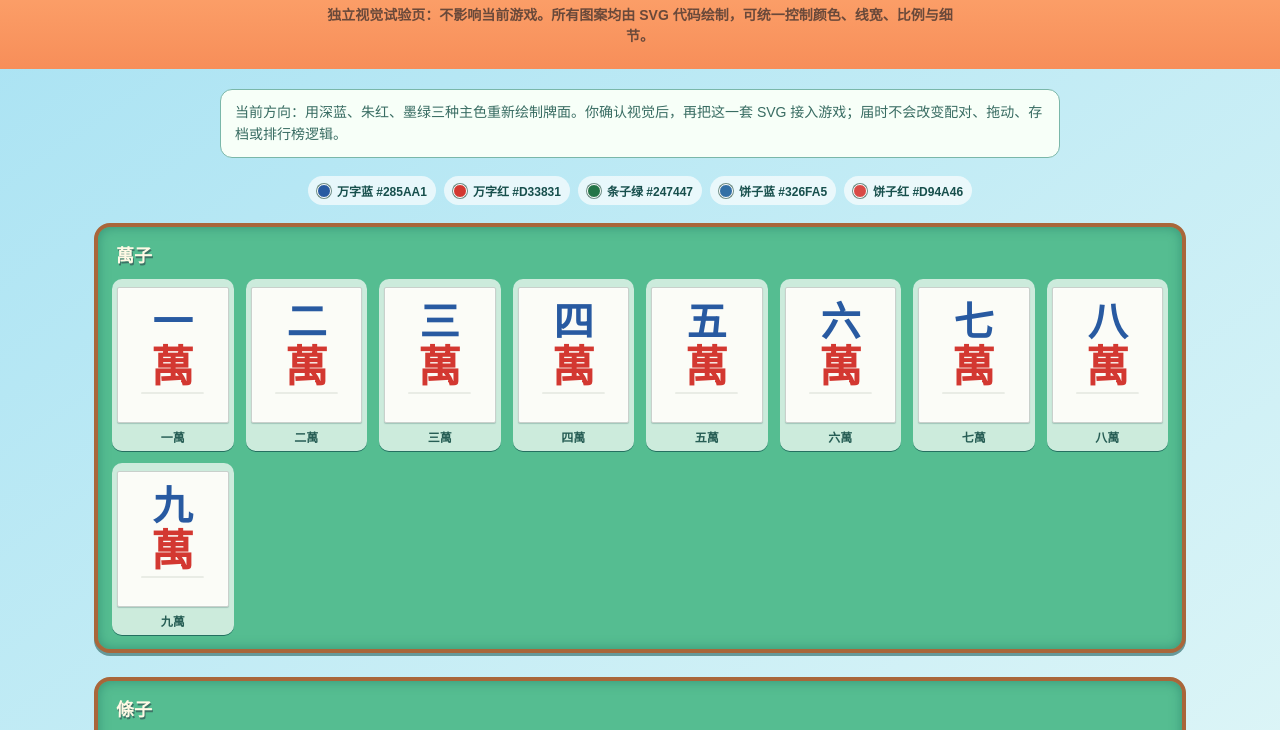
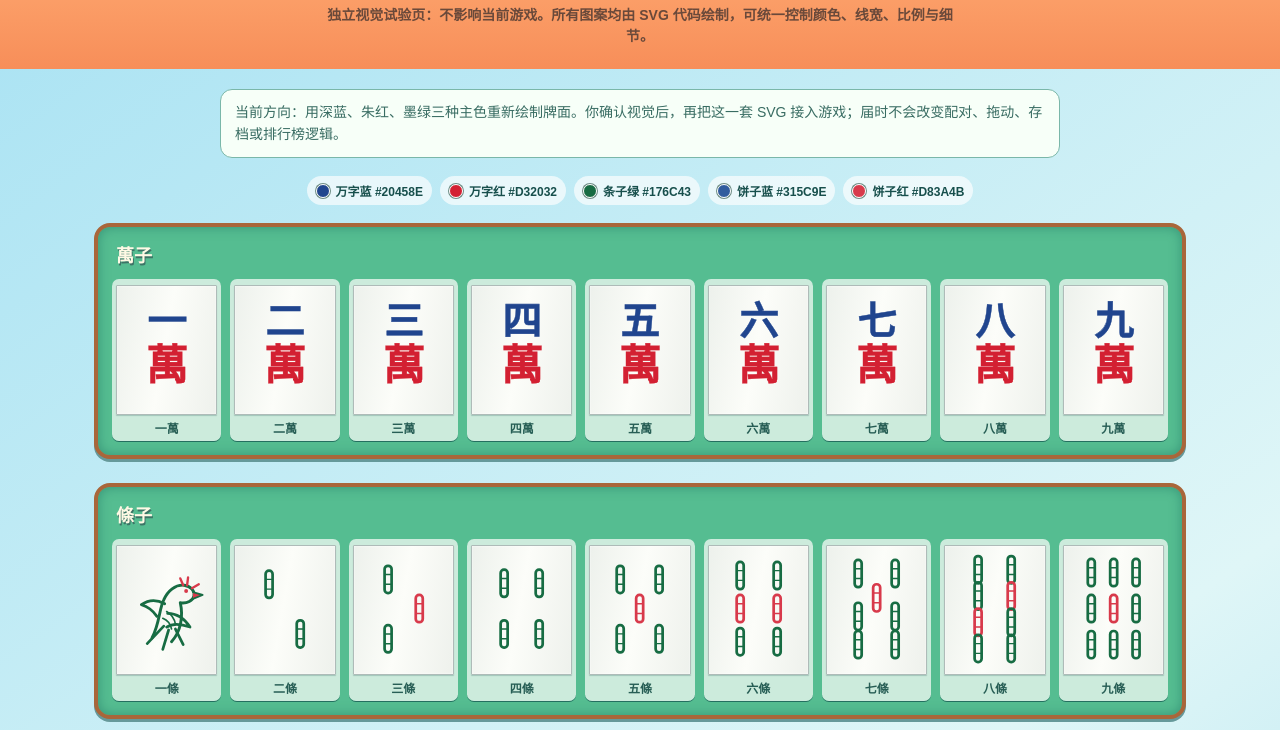
Before and after one commit to th2006464/move-mahjong-hell, a website: page public/tiles-preview.html in a window 1280 px wide. Shown: the part 68-798 px from the top of the page. Drawn offline with Linux system fonts and the light colour scheme.

Commit message:
style: refine SVG mahjong tile artwork

```diff
--- a/public/tiles-preview.html
+++ b/public/tiles-preview.html
@@ -5,12 +5,12 @@
   <meta name="viewport" content="width=device-width,initial-scale=1,maximum-scale=1,user-scalable=no">
   <title>挪对对 · SVG 麻将牌面预览</title>
   <style>
-    :root{--ink:#174f4c;--paper:#fbfcf7;--red:#d33831;--blue:#285aa1;--green:#247447;--line:#c9d0cb}
+    :root{--ink:#174f4c;--paper:#f5f7f1;--red:#d32032;--blue:#20458e;--green:#176c43;--line:#aebbb8}
     *{box-sizing:border-box}body{margin:0;min-height:100dvh;background:linear-gradient(145deg,#a8e2f3,#dff6f7 58%,#9bd9ed);font-family:"PingFang SC",Arial,sans-serif;color:var(--ink)}
     header{padding:28px 20px 22px;text-align:center;background:linear-gradient(#ffad75,#f78e59);color:#fff8e8;text-shadow:1px 2px #92593d}h1{margin:0;font-size:26px}header p{max-width:640px;margin:8px auto 0;font-size:14px;line-height:1.5;text-shadow:none;color:#6a493a;font-weight:700}
     main{width:min(1120px,100%);margin:auto;padding:20px 14px 42px}.note{margin:0 auto 18px;padding:12px 14px;max-width:840px;border:1px solid #7ab7a9;border-radius:12px;background:#f7fff8;color:#386c62;font-size:14px;line-height:1.55}
-    .section{margin:18px 0 24px;padding:14px;border:4px solid #a9663a;border-radius:16px;background:#55bd91;box-shadow:inset 0 0 12px #176b5e80,0 3px #66999a}.section h2{margin:0 0 12px;padding-left:4px;color:#fff9e5;text-shadow:1px 2px #3d7366;font-size:18px}.tiles{display:grid;grid-template-columns:repeat(auto-fit,minmax(108px,1fr));gap:12px}
-    .sample{min-width:0;padding:8px 5px 6px;border-radius:10px;background:#eaf7efcc;text-align:center;box-shadow:0 1px #246f60}.sample b{display:block;margin-top:5px;font-size:12px;color:#275e55}.tile{display:grid;place-items:center;width:100%;aspect-ratio:1/1.22;border:1px solid var(--line);border-radius:2px;background:var(--paper);box-shadow:inset 0 0 3px #fff,0 1px 1px #4a777555;overflow:hidden}.tile svg{width:94%;height:94%;display:block}
+    .section{margin:18px 0 24px;padding:14px;border:4px solid #a9663a;border-radius:16px;background:#55bd91;box-shadow:inset 0 0 12px #176b5e80,0 3px #66999a}.section h2{margin:0 0 12px;padding-left:4px;color:#fff9e5;text-shadow:1px 2px #3d7366;font-size:18px}.tiles{display:grid;grid-template-columns:repeat(auto-fit,minmax(94px,1fr));gap:9px}
+    .sample{min-width:0;padding:6px 4px 5px;border-radius:7px;background:#eaf7efcc;text-align:center;box-shadow:0 1px #246f60}.sample b{display:block;margin-top:4px;font-size:12px;color:#275e55}.tile{display:grid;place-items:center;width:100%;aspect-ratio:1/1.28;border:1px solid var(--line);border-radius:1px;background:linear-gradient(100deg,#edf1ec,#fcfdf9 48%,#eef1ec);box-shadow:inset 0 0 2px #fff,0 1px 1px #4a777555;overflow:hidden}.tile svg{width:98%;height:98%;display:block}
     .palette{display:flex;flex-wrap:wrap;justify-content:center;gap:8px;margin:18px auto;max-width:840px}.swatch{display:flex;align-items:center;gap:6px;padding:6px 9px;border-radius:20px;background:#ffffffaa;font-size:12px;font-weight:800}.dot{width:14px;height:14px;border-radius:50%;border:1px solid #fff;box-shadow:0 0 0 1px #708e86}
     footer{text-align:center;color:#4d7772;font-size:12px}@media(max-width:520px){header{padding-top:22px}h1{font-size:22px}.tiles{grid-template-columns:repeat(5,1fr);gap:6px}.section{padding:8px;border-width:3px}.section h2{font-size:15px;margin-bottom:7px}.sample{padding:4px 2px;border-radius:5px}.sample b{margin-top:3px;font-size:10px}.note{font-size:12px}}
   </style>
@@ -23,7 +23,7 @@
   <main>
     <p class="note">当前方向：用深蓝、朱红、墨绿三种主色重新绘制牌面。你确认视觉后，再把这一套 SVG 接入游戏；届时不会改变配对、拖动、存档或排行榜逻辑。</p>
     <div class="palette">
-      <span class="swatch"><i class="dot" style="background:#285aa1"></i>万字蓝 #285AA1</span><span class="swatch"><i class="dot" style="background:#d33831"></i>万字红 #D33831</span><span class="swatch"><i class="dot" style="background:#247447"></i>条子绿 #247447</span><span class="swatch"><i class="dot" style="background:#326fa5"></i>饼子蓝 #326FA5</span><span class="swatch"><i class="dot" style="background:#d94a46"></i>饼子红 #D94A46</span>
+      <span class="swatch"><i class="dot" style="background:#20458e"></i>万字蓝 #20458E</span><span class="swatch"><i class="dot" style="background:#d32032"></i>万字红 #D32032</span><span class="swatch"><i class="dot" style="background:#176c43"></i>条子绿 #176C43</span><span class="swatch"><i class="dot" style="background:#315c9e"></i>饼子蓝 #315C9E</span><span class="swatch"><i class="dot" style="background:#d83a4b"></i>饼子红 #D83A4B</span>
     </div>
     <section class="section"><h2>萬子</h2><div class="tiles" id="man"></div></section>
     <section class="section"><h2>條子</h2><div class="tiles" id="bam"></div></section>
@@ -33,18 +33,20 @@
   </main>
   <script>
     const NS='http://www.w3.org/2000/svg';
-    const colors={red:'#d33831',blue:'#285aa1',green:'#247447',dotBlue:'#326fa5',dotRed:'#d94a46',dark:'#174f4c',paper:'#fbfcf7'};
+    const colors={red:'#d32032',blue:'#20458e',green:'#176c43',dotBlue:'#315c9e',dotRed:'#d83a4b',dark:'#124f38',paper:'#f7f8f3'};
     const cn=['一','二','三','四','五','六','七','八','九'];
     const svg=(content,label)=>`<svg viewBox="0 0 100 122" role="img" aria-label="${label}" xmlns="${NS}">${content}</svg>`;
     const stroke=(color,width=3)=>`fill="none" stroke="${color}" stroke-width="${width}" stroke-linecap="round" stroke-linejoin="round"`;
-    function man(n){return svg(`<text x="50" y="43" text-anchor="middle" font-family="STKaiti,KaiTi,serif" font-size="39" font-weight="900" fill="${colors.blue}">${cn[n-1]}</text><text x="50" y="87" text-anchor="middle" font-family="STKaiti,KaiTi,serif" font-size="42" font-weight="900" fill="${colors.red}">萬</text><path d="M20 98h60" ${stroke('#d8ddd4',1)}/>` ,`${cn[n-1]}萬`)}
-    function bird(){return `<g ${stroke(colors.green,3)}><path d="M28 76c6-22 18-33 31-34 4 0 9 2 12 6-7 3-10 8-10 15 7-2 13 1 17 7-12 3-20 2-27-1-2 11-8 20-18 26"/><path d="M42 58l-11-7M47 52l-5-13M60 57l9-12M56 67l13 5M34 76l-8 11"/><circle cx="63" cy="52" r="1.8" fill="${colors.red}" stroke="none"/></g>`}
-    function bambooStick(x,y,red=false){return `<g><rect x="${x-4}" y="${y-12}" width="8" height="24" rx="3" fill="${red?colors.dotRed:colors.green}"/><path d="M${x-4} ${y-4}h8M${x-4} ${y+4}h8" ${stroke('#e2f5e8',1)}/></g>`}
-    const bamPositions={2:[[31,34],[69,83]],3:[[31,30],[50,59],[69,88]],4:[[31,33],[69,33],[31,85],[69,85]],5:[[28,30],[72,30],[50,59],[28,88],[72,88]],6:[[28,27],[72,27],[28,59],[72,59],[28,91],[72,91]],7:[[27,27],[73,27],[27,58],[73,58],[50,58],[27,90],[73,90]],8:[[27,25],[50,25],[73,25],[27,61],[73,61],[27,93],[50,93],[73,93]],9:[[27,23],[50,23],[73,23],[27,58],[50,58],[73,58],[27,93],[50,93],[73,93]]};
-    function bam(n){if(n===1)return svg(bird(),'一條');const ps=bamPositions[n];return svg(ps.map(([x,y],i)=>bambooStick(x,y,n>4&&i===Math.floor(ps.length/2))).join(''),`${cn[n-1]}條`)}
-    function pip(x,y,color){return `<g><circle cx="${x}" cy="${y}" r="9" fill="${colors.paper}" stroke="${color}" stroke-width="3"/><circle cx="${x}" cy="${y}" r="3.1" fill="${color}"/><circle cx="${x-3}" cy="${y-3}" r="1" fill="#fff"/></g>`}
-    const dotPositions={2:[[31,35],[69,84]],3:[[31,28],[50,59],[69,90]],4:[[30,31],[70,31],[30,87],[70,87]],5:[[29,30],[71,30],[50,59],[29,88],[71,88]],6:[[29,26],[71,26],[29,59],[71,59],[29,92],[71,92]],7:[[28,25],[72,25],[28,58],[72,58],[50,58],[28,92],[72,92]],8:[[28,23],[50,23],[72,23],[28,59],[72,59],[28,94],[50,94],[72,94]],9:[[28,21],[50,21],[72,21],[28,58],[50,58],[72,58],[28,95],[50,95],[72,95]]};
-    function dot(n){if(n===1)return svg(`<circle cx="50" cy="60" r="31" fill="${colors.paper}" stroke="${colors.dark}" stroke-width="4"/><circle cx="50" cy="60" r="23" fill="${colors.green}"/><circle cx="50" cy="60" r="16" fill="${colors.paper}"/><circle cx="50" cy="60" r="10" fill="${colors.dotRed}"/><path d="M50 45v30M35 60h30M40 50l20 20M60 50L40 70" ${stroke('#fff7d8',2)}/>`,'一餅');const ps=dotPositions[n];return svg(ps.map(([x,y],i)=>pip(x,y,n===5&&i===2?colors.dotRed:(i%3===0?colors.dotBlue:colors.green))).join(''),`${cn[n-1]}餅`)}
+    function man(n){return svg(`<text x="50" y="45" text-anchor="middle" font-family="STKaiti,KaiTi,serif" font-size="40" font-weight="800" fill="${colors.blue}" stroke="${colors.blue}" stroke-width=".45">${cn[n-1]}</text><text x="50" y="91" text-anchor="middle" font-family="STKaiti,KaiTi,serif" font-size="43" font-weight="900" fill="${colors.red}" stroke="${colors.red}" stroke-width=".35">萬</text>`,`${cn[n-1]}萬`)}
+    function bird(){return `<g stroke="${colors.green}" stroke-linecap="round" stroke-linejoin="round"><path d="M35 90c8-15 7-29 12-39 4-9 12-16 21-15 7 1 11 6 10 11-1 5-7 8-14 7 3 13 1 29-9 40" fill="#f7f8f3" stroke-width="3"/><path d="M48 55c-9-5-17-4-24 1 7 2 12 6 16 12M51 65c10 0 17 5 23 14-11-4-18-4-24 0M47 78l-17 18M52 82l-6 20M59 81l8 16" fill="none" stroke-width="2.8"/><path d="M71 36l1-8M67 36l-3-7M76 39l7-4" fill="none" stroke="${colors.dotRed}" stroke-width="2.4"/><path d="M77 43l10 3-10 4" fill="${colors.dotRed}" stroke-width="1.8"/><circle cx="70" cy="42" r="2" fill="${colors.dotRed}" stroke="none"/><path d="M50 63c5 3 8 7 9 13M46 70c5 2 8 6 9 11" fill="none" stroke-width="1.7"/></g>`}
+    function bambooStick(x,y,color=colors.green){return `<g ${stroke(color,2.8)}><rect x="${x-3.6}" y="${y-14}" width="7.2" height="28" rx="3.4"/><path d="M${x-3.3} ${y-5}h6.6M${x-3.3} ${y+5}h6.6" stroke-width="1.5"/></g>`}
+    const bamPositions={2:[[34,35],[66,86]],3:[[34,30],[66,60],[34,91]],4:[[32,34],[68,34],[32,86],[68,86]],5:[[30,30],[70,30],[50,60],[30,91],[70,91]],6:[[31,26],[69,26],[31,60],[69,60],[31,94],[69,94]],7:[[31,24],[69,24],[50,49],[31,68],[69,68],[31,97],[69,97]],8:[[33,20],[67,20],[33,47],[67,47],[33,74],[67,74],[33,101],[67,101]],9:[[27,23],[50,23],[73,23],[27,60],[50,60],[73,60],[27,97],[50,97],[73,97]]};
+    const bamReds={3:[1],5:[2],6:[2,3],7:[2],8:[3,4],9:[4]};
+    function bam(n){if(n===1)return svg(bird(),'一條');const ps=bamPositions[n];return svg(ps.map(([x,y],i)=>bambooStick(x,y,(bamReds[n]||[]).includes(i)?colors.dotRed:colors.green)).join(''),`${cn[n-1]}條`)}
+    function pip(x,y,color,r=7.8){return `<g><circle cx="${x}" cy="${y}" r="${r}" fill="${colors.paper}" stroke="${color}" stroke-width="2.8"/><circle cx="${x}" cy="${y}" r="${r-3.1}" fill="none" stroke="${color}" stroke-width="1.2"/><circle cx="${x}" cy="${y}" r="2" fill="${color}"/></g>`}
+    const dotPositions={2:[[34,33],[66,88]],3:[[34,26],[50,60],[66,95]],4:[[31,31],[69,31],[31,89],[69,89]],5:[[30,30],[70,30],[50,60],[30,91],[70,91]],6:[[31,25],[69,25],[31,60],[69,60],[31,95],[69,95]],7:[[31,23],[69,23],[50,45],[31,67],[69,67],[31,96],[69,96]],8:[[33,19],[67,19],[33,46],[67,46],[33,74],[67,74],[33,101],[67,101]],9:[[27,22],[50,22],[73,22],[27,60],[50,60],[73,60],[27,98],[50,98],[73,98]]};
+    const pipColors={2:['blue','green'],3:['blue','red','green'],4:['green','green','red','red'],5:['green','green','red','green','green'],6:['blue','blue','red','red','green','green'],7:['blue','blue','red','green','green','green','green'],8:['blue','blue','blue','blue','blue','blue','blue','blue'],9:['green','green','green','red','red','red','blue','blue','blue']};
+    function dot(n){if(n===1)return svg(`<circle cx="50" cy="60" r="28" fill="${colors.paper}" stroke="${colors.blue}" stroke-width="2.6"/><circle cx="50" cy="60" r="23" fill="${colors.green}"/><circle cx="50" cy="60" r="17" fill="${colors.paper}"/><circle cx="50" cy="60" r="12" fill="${colors.dotRed}"/><circle cx="50" cy="60" r="6" fill="#f8e89b"/><path d="M50 43v34M33 60h34M38 48l24 24M62 48L38 72" ${stroke(colors.green,1.5)}/>`,'一餅');const ps=dotPositions[n];return svg(ps.map(([x,y],i)=>pip(x,y,colors[pipColors[n][i]==='blue'?'dotBlue':pipColors[n][i]==='red'?'dotRed':'green'],n>=8?6.7:7.8)).join(''),`${cn[n-1]}餅`)}
     function dragon(type){if(type==='red')return svg(`<text x="50" y="81" text-anchor="middle" font-family="STKaiti,KaiTi,serif" font-size="61" font-weight="900" fill="${colors.red}">中</text>`,'红中');if(type==='green')return svg(`<text x="50" y="80" text-anchor="middle" font-family="STKaiti,KaiTi,serif" font-size="56" font-weight="900" fill="${colors.green}">發</text>`,'发财');return svg(`<rect x="24" y="22" width="52" height="77" rx="2" fill="none" stroke="${colors.blue}" stroke-width="5"/><rect x="31" y="29" width="38" height="63" fill="none" stroke="${colors.blue}" stroke-width="1.5"/>`,'白板')}
     function sample(label,face){return `<article class="sample"><div class="tile">${face}</div><b>${label}</b></article>`}
     document.querySelector('#man').innerHTML=cn.map((x,i)=>sample(`${x}萬`,man(i+1))).join('');
```
